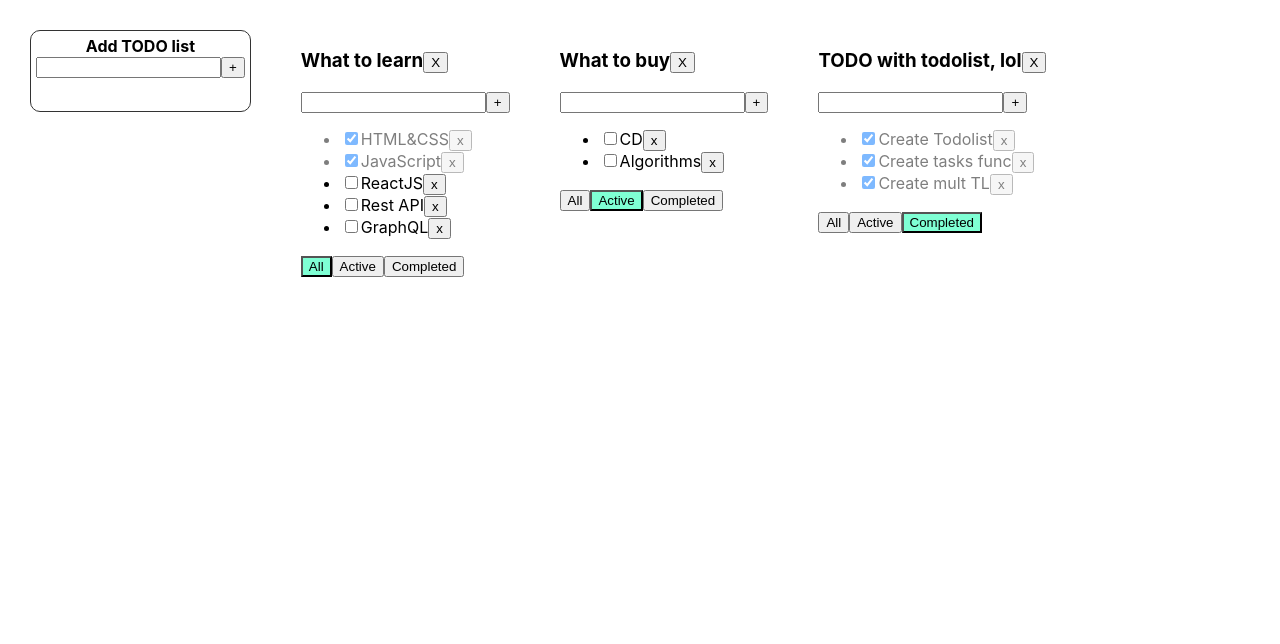
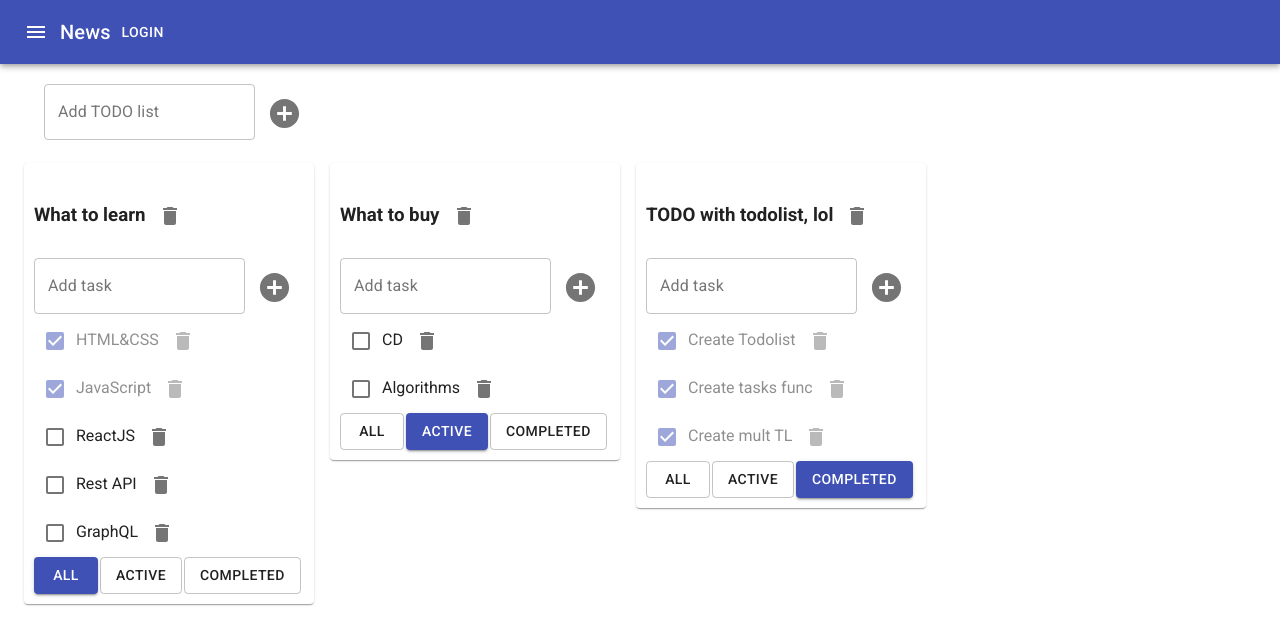
Before and after one commit to paraslov/it-inc_todolist, a React (Create React App) app: page / in a window 1280 px wide. Shown: the top 644 px of the page. Built offline with nearby package versions, Linux system fonts and the light colour scheme.

Commit message:
Tue.L3: material-ui implemented in project.

```diff
--- a/package.json
+++ b/package.json
@@ -3,6 +3,8 @@
   "version": "0.1.0",
   "private": true,
   "dependencies": {
+    "@material-ui/core": "^4.11.3",
+    "@material-ui/icons": "^4.11.2",
     "@testing-library/jest-dom": "^4.2.4",
     "@testing-library/react": "^9.3.2",
     "@testing-library/user-event": "^7.1.2",
--- a/public/index.html
+++ b/public/index.html
@@ -15,6 +15,7 @@
       user's mobile device or desktop. See https://developers.google.com/web/fundamentals/web-app-manifest/
     -->
     <link rel="manifest" href="%PUBLIC_URL%/manifest.json" />
+    <link rel="stylesheet" href="https://fonts.googleapis.com/css?family=Roboto:300,400,500,700&display=swap" />
     <!--
       Notice the use of %PUBLIC_URL% in the tags above.
       It will be replaced with the URL of the `public` folder during the build.
--- a/src/AddItemForm.tsx
+++ b/src/AddItemForm.tsx
@@ -1,6 +1,9 @@
 import React, {ChangeEvent, KeyboardEvent, useState} from 'react';
+import {Button, IconButton, TextField} from '@material-ui/core';
+import {AddCircle} from '@material-ui/icons';
 
 type AddItemFormPropsType = {
+    label: string
     addNewItem: (newTaskTitle: string) => void
 }
 
@@ -26,13 +29,16 @@ export function AddItemForm(props: AddItemFormPropsType) {
 
     return (
         <div>
-            <input value={newTaskTitle}
-                   className={error ? 'error' : ''}
-                   onChange={onTaskTitleChange}
-                   onKeyPress={onTaskTitleKeyEnterPress}/>
-            <button onClick={addNewItem}>+</button>
-            {/*//* error message checking =================================>*/}
-            {error ? <div className={'error'}>{error}</div> : false}
+            <TextField value={newTaskTitle}
+                       label={props.label}
+                       variant={'outlined'}
+                       error={!!error}
+                       helperText={error}
+                       onChange={onTaskTitleChange}
+                       onKeyPress={onTaskTitleKeyEnterPress}/>
+            <IconButton onClick={addNewItem}>
+                <AddCircle fontSize={'large'}/>
+            </IconButton>
         </div>
     )
 }
--- a/src/App.css
+++ b/src/App.css
@@ -1,33 +1,3 @@
 .App {
-    padding: 30px;
-    display: flex;
+    font-family: Roboto;
 }
-
-.App > div {
-    margin-right: 50px;
-}
-
-.addTDList {
-    height: 70px;
-    text-align: center;
-    font-weight: bold;
-    padding: 5px;
-    border: 1px solid #333;
-    border-radius: 10px;
-}
-
-.error {
-    color: red;
-}
-
-input.error {
-    border: 1px solid red;
-}
-
-.activeFilter {
-    background-color: aquamarine;
-}
-
-.completedTasks {
-    opacity: 0.5;
-}
--- a/src/App.tsx
+++ b/src/App.tsx
@@ -3,6 +3,9 @@ import './App.css';
 import Todolist from './Todolist';
 import {v1} from 'uuid';
 import {AddItemForm} from './AddItemForm';
+import {AppBar, Button, Container, Grid, IconButton, Paper, Toolbar, Typography} from '@material-ui/core';
+import {Menu} from '@material-ui/icons';
+import classes from '*.module.css';
 
 //* Types declaration ==================================================================================>
 export type TaskType = {
@@ -138,11 +141,23 @@ function App() {
 
     return (
         <div className="App">
-            <div className={'addTDList'}>
-                <div>Add TODO list</div>
-                <AddItemForm addNewItem={addNewTodolist}/>
-            </div>
+            <AppBar position="static">
+                <Toolbar>
+                    <IconButton edge="start" color="inherit" aria-label="menu">
+                        <Menu/>
+                    </IconButton>
+                    <Typography variant="h6">
+                        News
+                    </Typography>
+                    <Button color="inherit">Login</Button>
+                </Toolbar>
+            </AppBar>
+            <Container fixed>
+                <Grid container style={{padding: '20px'}}>
+                    <AddItemForm label={'Add TODO list'} addNewItem={addNewTodolist}/>
+                </Grid>
 
+                <Grid container spacing={2}>
                     {todolists.map((tl: any) => {
                             //* Todolist filters logic ==============================================================>
                             let tasksForTodolist = tasks[tl.id]
@@ -152,7 +167,9 @@ function App() {
                             if (tl.filter === 'active') {
                                 tasksForTodolist = tasks[tl.id].filter(t => !t.isDone)
                             }
-                    return <Todolist key={tl.id}
+                            return <Grid item key={tl.id}>
+                                <Paper style={{padding: '10px'}}>
+                                    <Todolist
                                         title={tl.title}
                                         tasks={tasksForTodolist}
                                         todolistId={tl.id}
@@ -165,8 +182,12 @@ function App() {
                                         removeTodolist={removeTodolist}
                                         changeTodolistTitle={changeTodolistTitle}
                                     />
+                                </Paper>
+                            </Grid>
                         }
                     )}
+                </Grid>
+            </Container>
         </div>
     );
 }
--- a/src/EditableSpan.tsx
+++ b/src/EditableSpan.tsx
@@ -1,4 +1,5 @@
 import React, {ChangeEvent, useState} from 'react';
+import {TextField} from '@material-ui/core';
 
 type EditableSpanPropsType = {
     title: string
@@ -26,11 +27,11 @@ export function EditableSpan(props: EditableSpanPropsType) {
     return (
         <>
             {editMode ?
-                <input type="text"
-                       value={newSpanTitle}
-                       onBlur={onInputBlur}
-                       onChange={onInputChange}
-                       autoFocus/> :
+                <TextField
+                    value={newSpanTitle}
+                    onBlur={onInputBlur}
+                    onChange={onInputChange}
+                    autoFocus/> :
                 <span onDoubleClick={onSpanDblClick}>{props.title}</span>
             }
         </>
--- a/src/Todolist.tsx
+++ b/src/Todolist.tsx
@@ -2,6 +2,8 @@ import React, {ChangeEvent} from 'react';
 import {FilterValuesType, TaskType} from './App';
 import {AddItemForm} from './AddItemForm';
 import {EditableSpan} from './EditableSpan';
+import {Button, Checkbox, IconButton} from '@material-ui/core';
+import {Delete} from '@material-ui/icons';
 
 //* Types declaration ============================================================================================>
 type PropsType = {
@@ -26,7 +28,8 @@ function Todolist(props: PropsType) {
     const setFilterAll = () => props.filterTasks('all', props.todolistId)
     const setFilterCompleted = () => props.filterTasks('completed', props.todolistId)
     const setFilterActive = () => props.filterTasks('active', props.todolistId)
-    const setFilterClassName = (filter: FilterValuesType) => props.filter === filter ? 'activeFilter' : ''
+    const setFilterVariant = (filter: FilterValuesType) => props.filter === filter ? 'contained' : 'outlined'
+    const setFilterColor = (filter: FilterValuesType) => props.filter === filter ? 'primary' : 'default'
     const changeTodolistTitle = (newTodolistTitle: string) => {
         props.changeTodolistTitle(newTodolistTitle, props.todolistId)
     }
@@ -41,34 +44,43 @@ function Todolist(props: PropsType) {
                 props.changeTaskTitle(newTaskTitle, task.id, props.todolistId)
             }
 
-            return <li className={task.isDone ? 'completedTasks' : ''} key={task.id}>
-                <input type="checkbox"
-                       onChange={changeTaskIsDone}
-                       checked={task.isDone}/>
+            return <div style={{opacity: task.isDone ? 0.5 : 1}} key={task.id}>
+                <Checkbox onChange={changeTaskIsDone}
+                          color={'primary'}
+                          checked={task.isDone}/>
                 <EditableSpan title={task.title} onChange={changeTaskTitle}/>
-                <button onClick={removeTask}>x</button>
-            </li>
+                <IconButton onClick={removeTask}>
+                    <Delete/>
+                </IconButton>
+            </div>
         })
 
     return (
         <div>
             <h3><EditableSpan title={props.title} onChange={changeTodolistTitle}/>
-                <button onClick={removeTodolist}>X</button>
+                <IconButton onClick={removeTodolist}>
+                    <Delete/>
+                </IconButton>
             </h3>
-            <AddItemForm addNewItem={addNewTask}/>
-            <ul>
+            <AddItemForm label={'Add task'} addNewItem={addNewTask}/>
+            <div>
                 {tasksElements}
-            </ul>
+            </div>
             <div>
-                <button className={setFilterClassName('all')}
+                <Button variant={setFilterVariant('all')}
+                        color={setFilterColor('all')}
+                        style={{marginRight: '2px'}}
                         onClick={setFilterAll}>All
-                </button>
-                <button className={setFilterClassName('active')}
+                </Button>
+                <Button variant={setFilterVariant('active')}
+                        color={setFilterColor('active')}
+                        style={{marginRight: '2px'}}
                         onClick={setFilterActive}>Active
-                </button>
-                <button className={setFilterClassName('completed')}
+                </Button>
+                <Button variant={setFilterVariant('completed')}
+                        color={setFilterColor('completed')}
                         onClick={setFilterCompleted}>Completed
-                </button>
+                </Button>
             </div>
         </div>
     )
--- a/src/index.tsx
+++ b/src/index.tsx
@@ -4,7 +4,7 @@ import './index.css';
 import App from './App';
 import * as serviceWorker from './serviceWorker';
 
-ReactDOM.render(<App />,  document.getElementById('root'));
+ReactDOM.render(<App/>, document.getElementById('root'));
 
 // If you want your app to work offline and load faster, you can change
 // unregister() to register() below. Note this comes with some pitfalls.
```
Also changed, not shown: 1 other file (tests, documents, lock files or other folders). Lines whose indentation alone changed are shown as unchanged.
